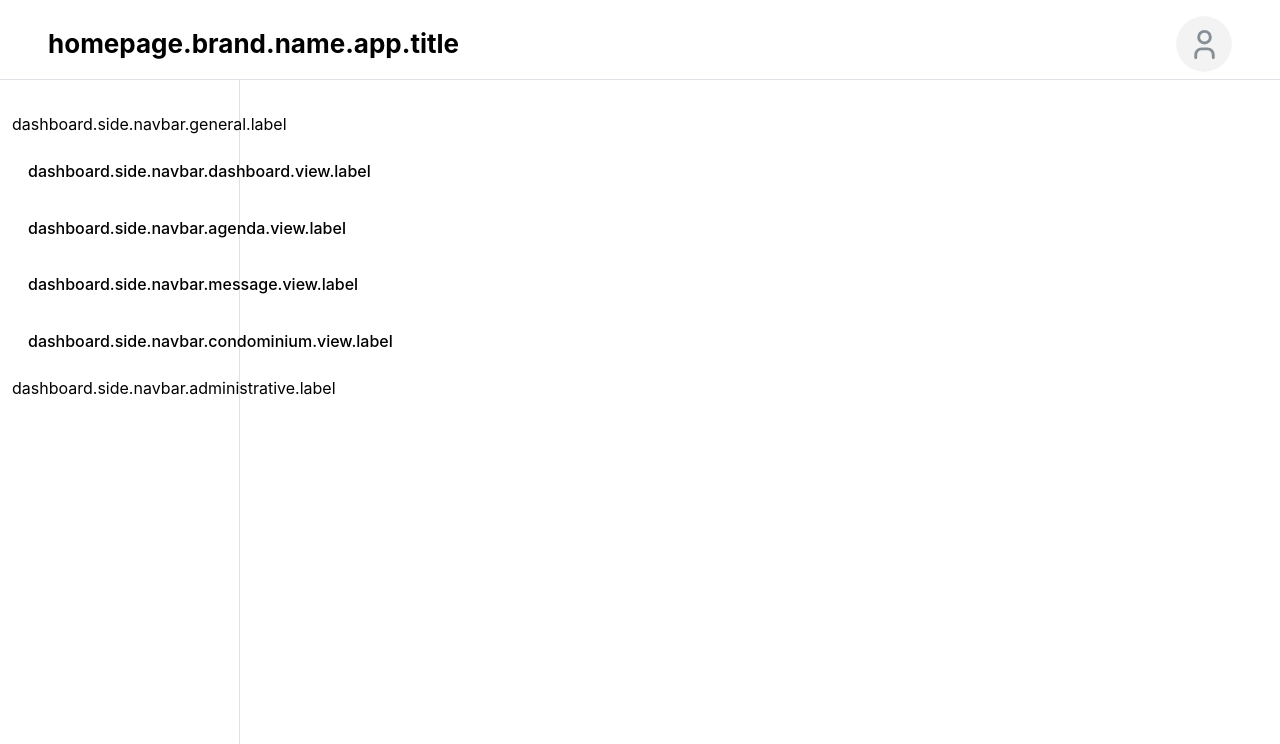
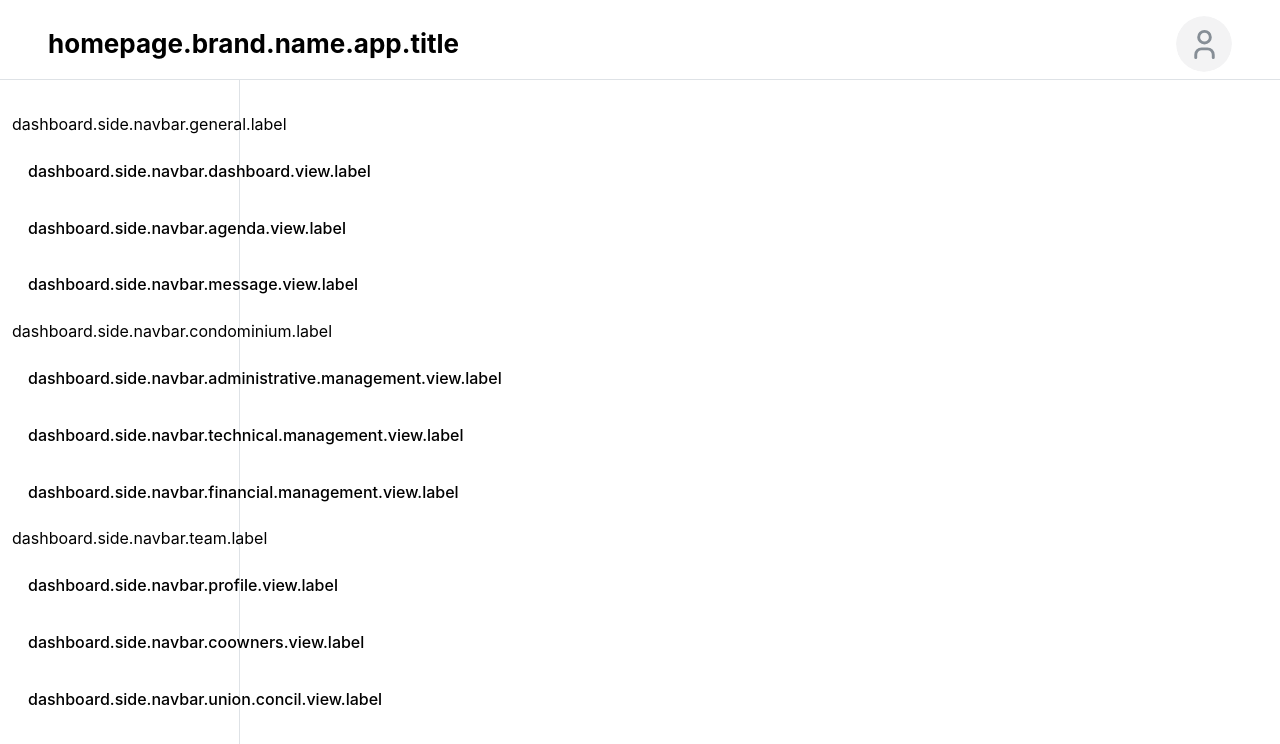
Before and after one commit to jessamelie/coproSyncApp, a React (Vite) app in the folder packages/frontend/: page /dashboard in a window 1280 px wide. Shown: the top 744 px of the page. Built offline with nearby package versions, Linux system fonts and the light colour scheme.

Commit message:
feat: reorganize side navbar

```diff
--- a/packages/frontend/src/App.tsx
+++ b/packages/frontend/src/App.tsx
@@ -2,7 +2,6 @@ import "./App.css";
 import { Routes, Route } from "react-router-dom";
 import { Dashboard } from "./pages/dashboard/Dashboard";
 import { Homepage } from "./pages/homepage/Homepage";
-import { Profile } from "./pages/dashboard/profile/Profile";
 
 function App() {
   return (
@@ -12,9 +11,13 @@ function App() {
         <Route index element={""} />
         <Route path="agenda" element={<h1>Agenda</h1>} />
         <Route path="messages" element={<h1>Messagerie</h1>} />
-        <Route path="copropriete" element={<h1>Copropriété</h1>} />
+        <Route path="administration" element={<h1>Gestion administrative</h1>}/>
+        <Route path="technical" element={<h1>Gestion technique</h1>} />
+        <Route path="financial" element={<h1>Gestion financière</h1>} />
+        <Route path="profile" element={<h1>Votre profile</h1>} />
+        <Route path="union_council" element={<h1>Conseil syndical</h1>} />
+        <Route path="co_owners" element={<h1>Conseil syndical</h1>} />
       </Route>
-      <Route path="/profile" element={<Profile />} />
     </Routes>
   );
 }
--- a/packages/frontend/src/pages/dashboard/layout/Layout.tsx
+++ b/packages/frontend/src/pages/dashboard/layout/Layout.tsx
@@ -36,7 +36,6 @@ export const Layout = () => {
               <IconUser
                 className={styles.profileIcon}
                 size={35}
-                onClick={() => navigate("/profile")}
               />
             </Avatar>
           </Flex>
@@ -66,14 +65,47 @@ export const Layout = () => {
           >
             {t("dashboard.side.navbar.message.view.label")}
           </div>
+          <div>
+            {t("dashboard.side.navbar.condominium.label")}
+          </div>
           <div
             className={styles.navLink}
-            onClick={() => navigate("/dashboard/copropriete")}
+            onClick={() => navigate("/dashboard/administration")}
           >
-            {t("dashboard.side.navbar.condominium.view.label")}
+            {t("dashboard.side.navbar.administrative.management.view.label")}
+          </div>
+          <div
+            className={styles.navLink}
+            onClick={() => navigate("/dashboard/technical")}
+          >
+            {t("dashboard.side.navbar.technical.management.view.label")}
+          </div>
+          <div
+            className={styles.navLink}
+            onClick={() => navigate("/dashboard/financial")}
+          >
+            {t("dashboard.side.navbar.financial.management.view.label")}
           </div>
           <div>
-            {t("dashboard.side.navbar.administrative.label")}
+            {t("dashboard.side.navbar.team.label")}
+          </div>
+          <div
+            className={styles.navLink}
+            onClick={() => navigate("/dashboard/profile")}
+          >
+            {t("dashboard.side.navbar.profile.view.label")}
+          </div>
+          <div
+            className={styles.navLink}
+            onClick={() => navigate("/dashboard/co_owners")}
+          >
+            {t("dashboard.side.navbar.coowners.view.label")}
+          </div>
+          <div
+            className={styles.navLink}
+            onClick={() => navigate("/dashboard/union_council")}
+          >
+            {t("dashboard.side.navbar.union.concil.view.label")}
           </div>
         </div>
       </AppShell.Navbar>
```
Also changed, not shown: packages/frontend/src/locales/fr.json (+8 -4 lines).
